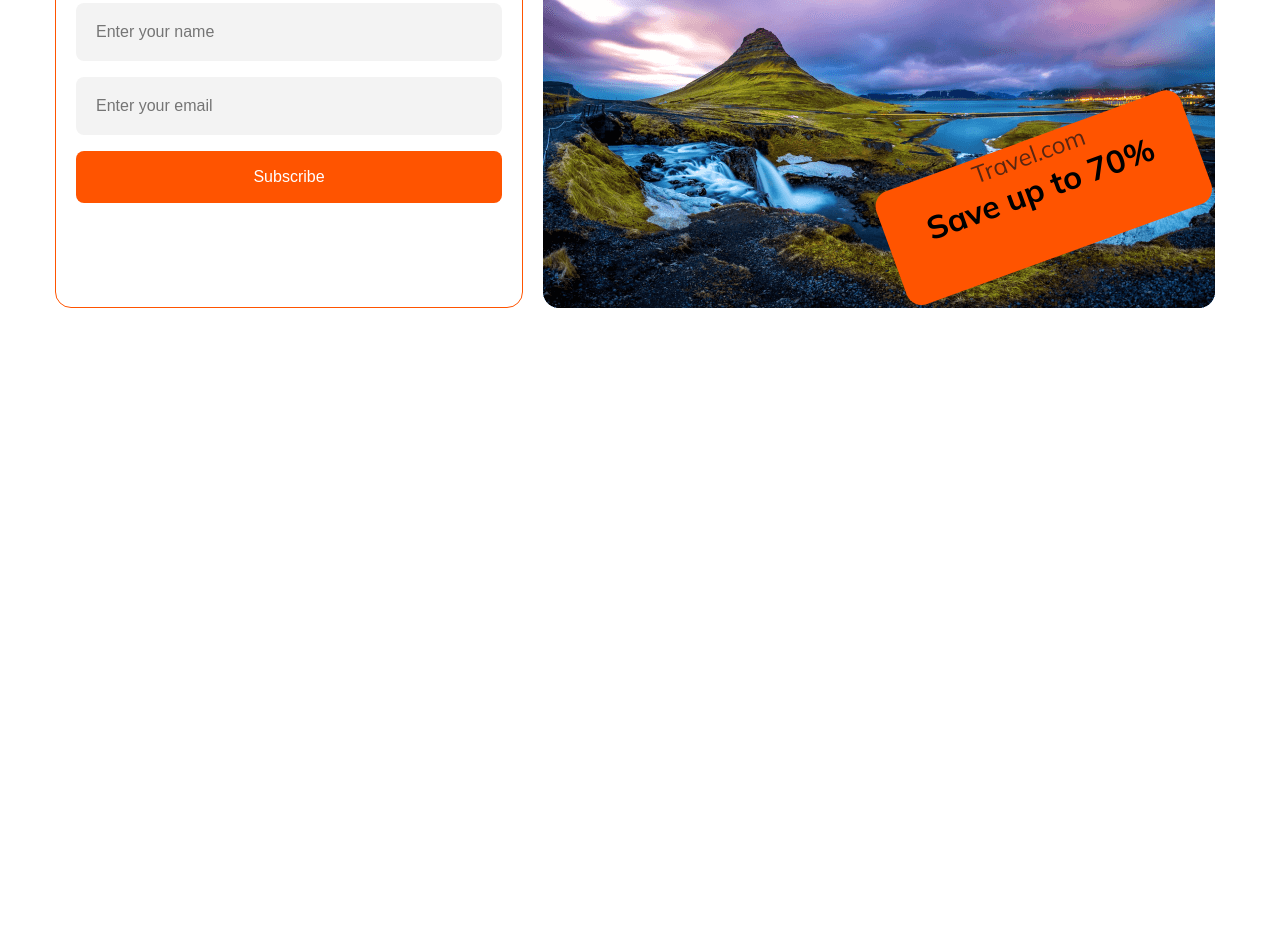
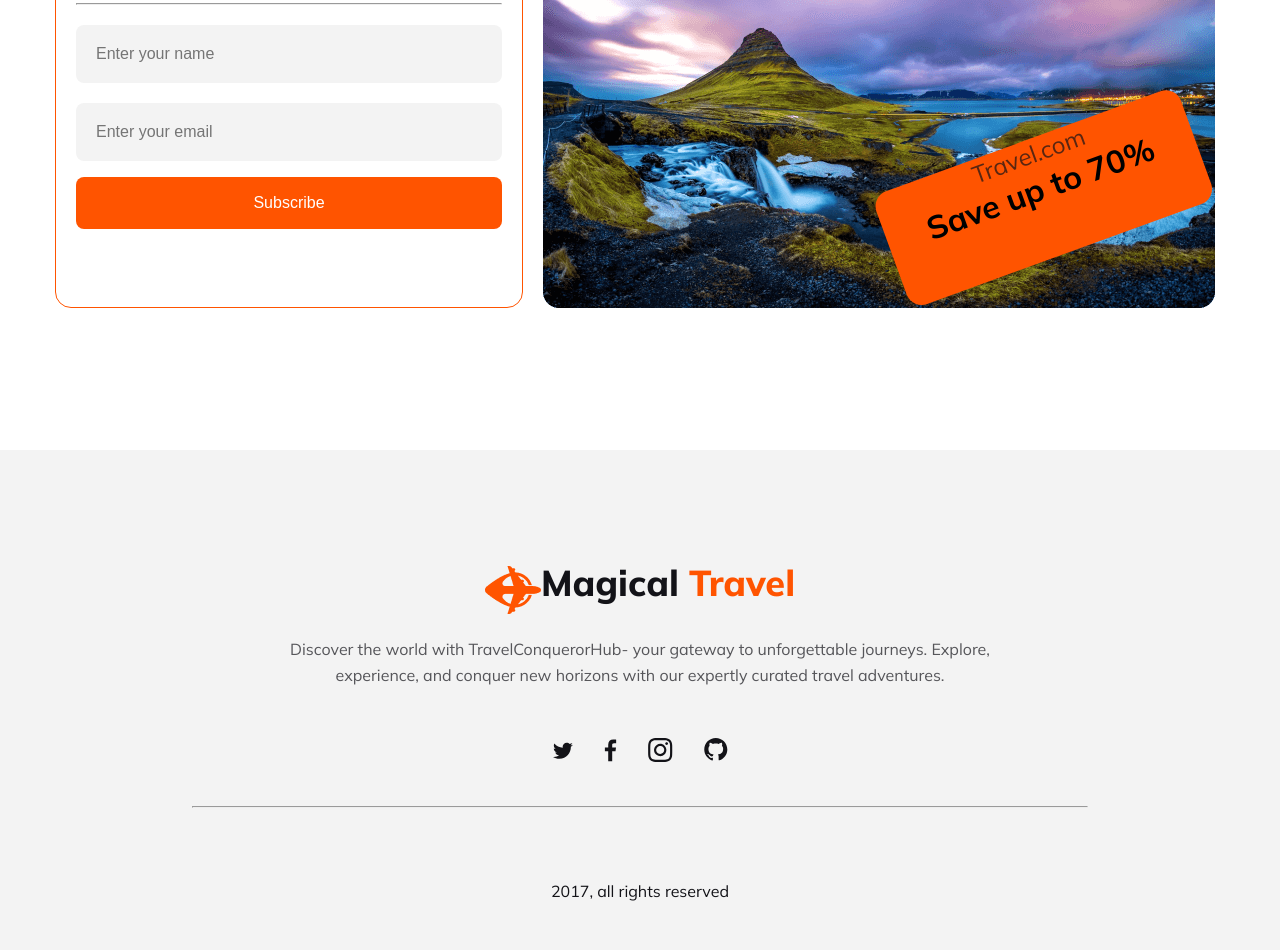
Before and after one commit to akhyemc/magical-travel-hub, a plain HTML site: page index.html in a window 1280 px wide. Shown: the part 3442-4392 px from the top of the page. Before the commit the page ends 3938 px from the top, so only its background shows below. Drawn offline with Linux system fonts and the light colour scheme.

Commit message:
footer added

```diff
--- a/index.html
+++ b/index.html
@@ -135,6 +135,7 @@
           <div class="newsletter-section">
             <h3 class="form-headings">Newsletter</h3>
             <p>Get your daily dose of travel news & tips. Sign up today!</p>
+            <hr>
             <div class="form">
               <input type="text" placeholder="Enter your name">
               <input type="email" name="" id="" placeholder="Enter your email">
@@ -150,7 +151,22 @@
           </div>
         </div>
     </main>
+<!--Footer section  -->
     <footer>
+      <div class="footer">
+        <div class="footer-content">
+          <img src="./Images/Group 40071 (2).png" alt="">
+            <h3>Magical <span class="travel">Travel</span></h3>
+          </div>
+          <p>Discover the world with TravelConquerorHub- your gateway to unforgettable journeys. Explore,<br> experience, and conquer new horizons with our expertly curated travel adventures.</p>
+            <div class="social-media-link">
+              <img src="./icons/Social.svg" alt=""><a href="#"></a></img>
+            </div>
+            <hr>
+              <p class="copyright">2017, all rights reserved</p>
+        </div>
+
+      </div>
 
     </footer>
 </body>
--- a/styles/responsive.css
+++ b/styles/responsive.css
@@ -65,6 +65,10 @@ nav a.icon {
   .newsletter-section{
     width: 100%;
   }
+
+  .newsletter-container{
+    height: 60%;
+  }
  .discount-img img{
   padding: 20px;
  }
@@ -78,5 +82,10 @@ nav a.icon {
 .discount h3{
   font-size: 22px;
 }
-
+.footer p{
+  padding: 5px;
 }
+.footer .copyright {
+  margin: 0;
+}
+}
--- a/styles/styles.css
+++ b/styles/styles.css
@@ -76,7 +76,7 @@ nav{
 .banner-heading p{
     text-align: center;
 }
-.banner-heading p, .tour-description , .travel-description p, .choose-description p, .newsletter-section p{
+.banner-heading p, .tour-description , .travel-description p, .choose-description p, .newsletter-section p, .footer p{
     font-size: 16px;
     font-weight: 400;
     line-height: 26px;
@@ -160,7 +160,7 @@ main{
     text-align: center;
     padding: 20px;
 }
-.travel-description p,.choose-description p, .card-container p, .newsletter-container p{
+.travel-description p,.choose-description p, .card-container p, .newsletter-container p , .footer p{
     color: rgba(19, 19, 24, 0.70);
 }
 
@@ -251,6 +251,8 @@ main{
 }
 .newsletter-container{
     gap: 20px;
+    margin-bottom: 0;
+    height: 500px;
 }
 .form-headings{
     font-size: 24px;
@@ -273,6 +275,7 @@ main{
     display: block;
     width: 100%;
     padding: 20px;
+    margin-top: 20px;
     margin-bottom: 16px;
     font-size: 16px;
     border-radius: 8px;
@@ -307,3 +310,49 @@ main{
 .discount p{
     font-size: 24px;
 }
+
+/* footer section style */
+.footer{
+    background: #1313180d;
+    display: flex;
+    flex-direction: column;
+    align-items: center;
+    margin: 0 auto;
+    height: 500px;
+  }
+  .footer-content{
+    text-align: center;
+    margin-top: 110px;
+    padding-bottom: 15px;
+    display: flex;
+    align-items: center;
+  }
+  .footer-content h3{
+    margin-bottom: 16px;
+    color: #131318;
+    font-size: 36px;
+    font-weight: 800;
+  }
+  .travel{
+    color: #FF5400;
+}
+
+  .footer p{
+    text-align: center;
+  }
+
+  .social-media-link img{
+    margin-top: 50px;
+  }
+
+  .footer hr{
+    background: #ebebefd0;
+    width: 70%;
+    margin: 40px;
+  }
+
+ .footer .copyright {
+    color: #131318;
+    font-size: 16px;
+    margin: 30px;
+  }
```
